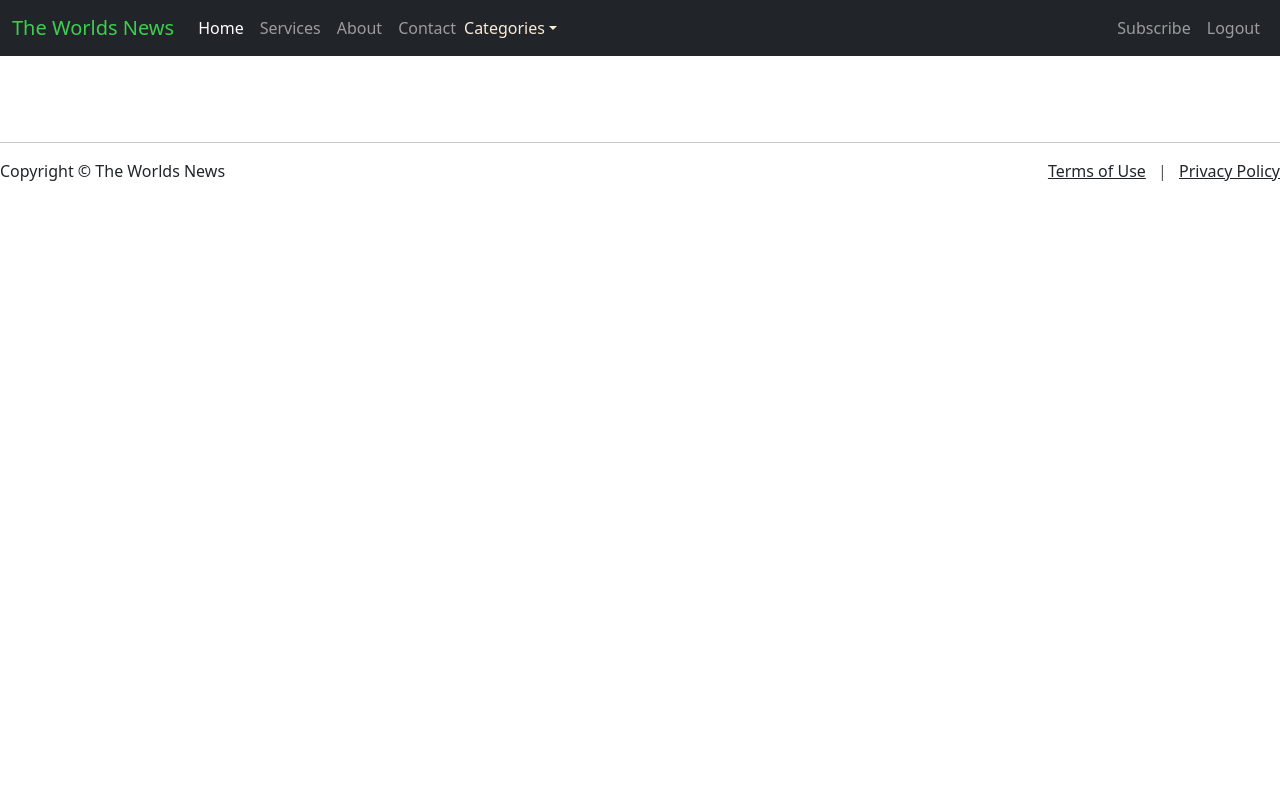
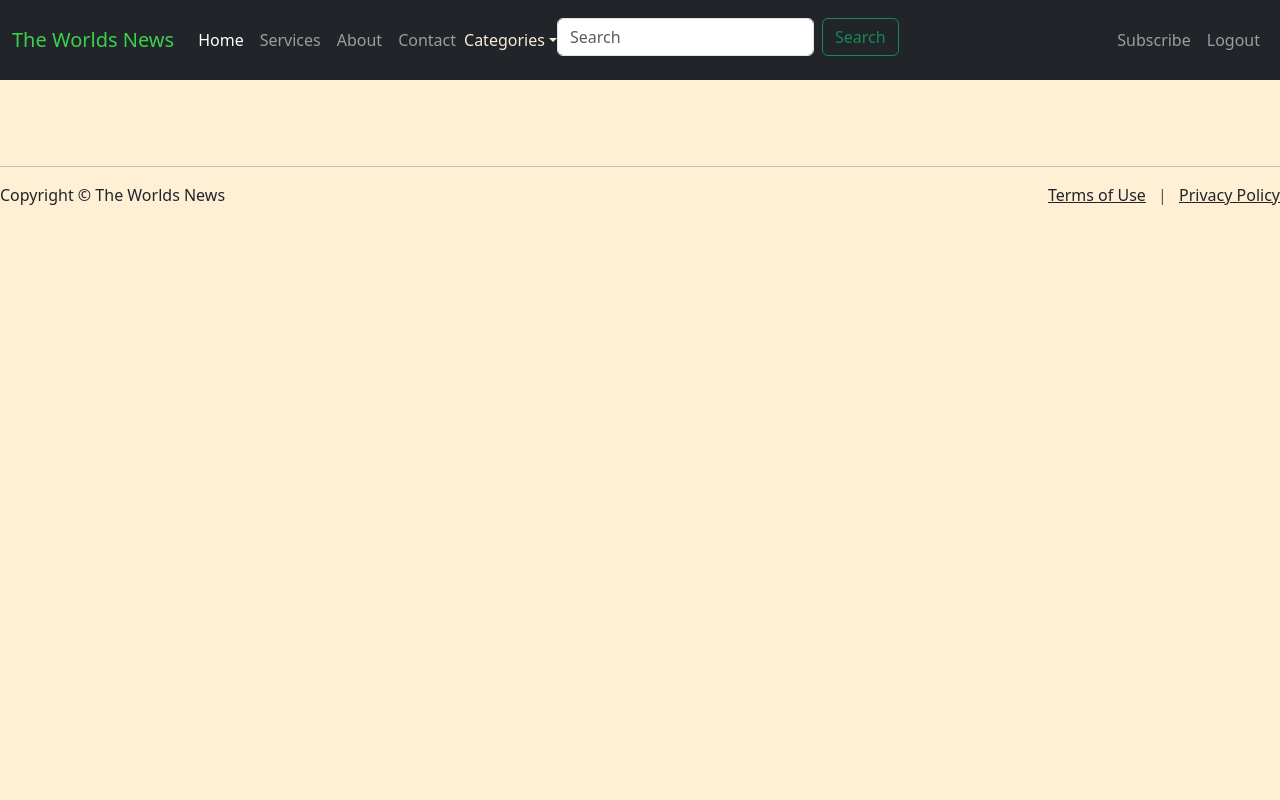
Before and after one commit to WayneMusungu/The-World-News, a Django app: template templates/index.html in a window 1280 px wide. Run offline with Django 4.2, Linux system fonts and the light colour scheme; the template is opened without the code that fills it, so the values that code supplies are empty; some libraries are stand-ins or nearby versions.

Commit message:
Add a search form in the navbar

```diff
--- a/static/css/index.css
+++ b/static/css/index.css
@@ -1,3 +1,14 @@
+body{
+    /* min-height: 100vh; */
+    /* max-width: 500px; */
+    /* max-width: 100.5%; */
+    background-color: papayawhip !important;
+
+
+
+
+}
+
 h1{
     color: black;
     text-align: center;
--- a/static/css/navbar.css
+++ b/static/css/navbar.css
@@ -1,7 +1,8 @@
 .navbar{
     top: 0;
     /* position: fixed; */
-    width: 100%;
+    /* width: 100.5%; */
+    margin: 0 0 1em 0;
 }
 
 .navbar-dark .navbar-brand {
@@ -12,3 +13,7 @@
     text-decoration: none;
     color: antiquewhite;
 }
+
+.nav-nab{
+    margin-top: 10px;
+}
--- a/templates/base.html
+++ b/templates/base.html
@@ -8,6 +8,7 @@
 
     {% block styles %}
         {% bootstrap_css %}
+        <link rel="stylesheet" href="{% static 'css/index.css' %}">
     {% endblock %}
 
     <link rel="icon" type="image/png" href="{% static 'images/worldnews.jpg' %}">
--- a/templates/navbar.html
+++ b/templates/navbar.html
@@ -32,6 +32,12 @@
                         </div>
                     </div>
                 </div>
+                <div class="nav-nab">
+                    <form class="d-flex" role="search">
+                        <input class="form-control me-2" type="search" placeholder="Search" aria-label="Search">
+                        <button class="btn btn-outline-success" type="submit">Search</button>
+                      </form>
+                </div>
                 <div class="navbar-nav ms-auto">
                     <a href="#" class="nav-item nav-link">Subscribe</a>
                     <a href="#" class="nav-item nav-link">Logout</a>
```
